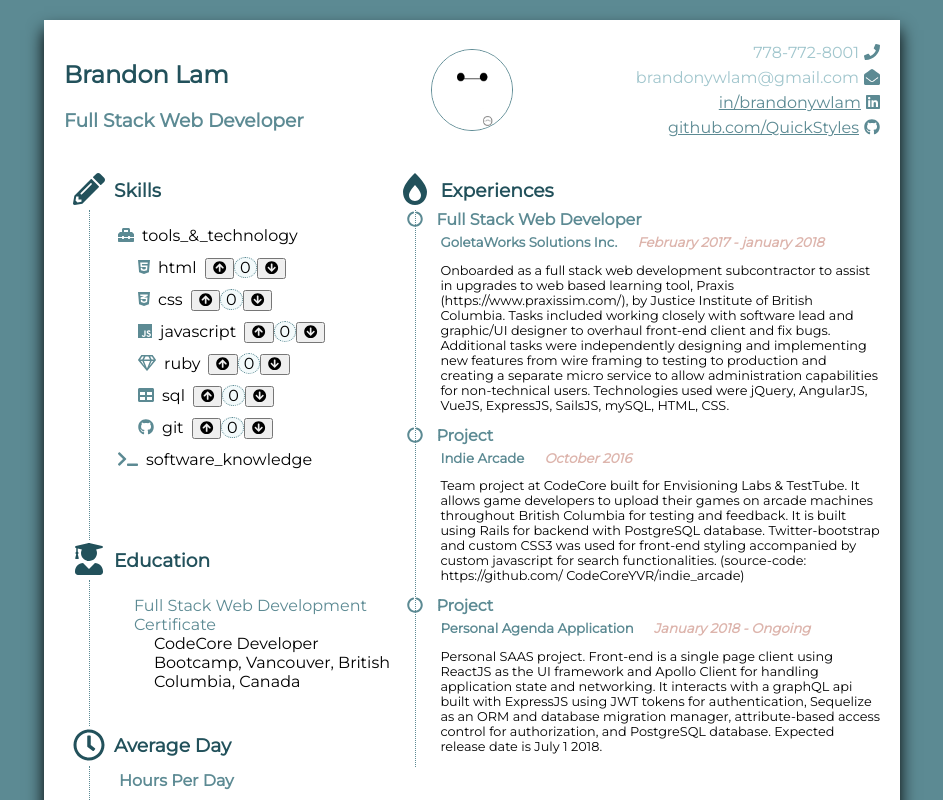
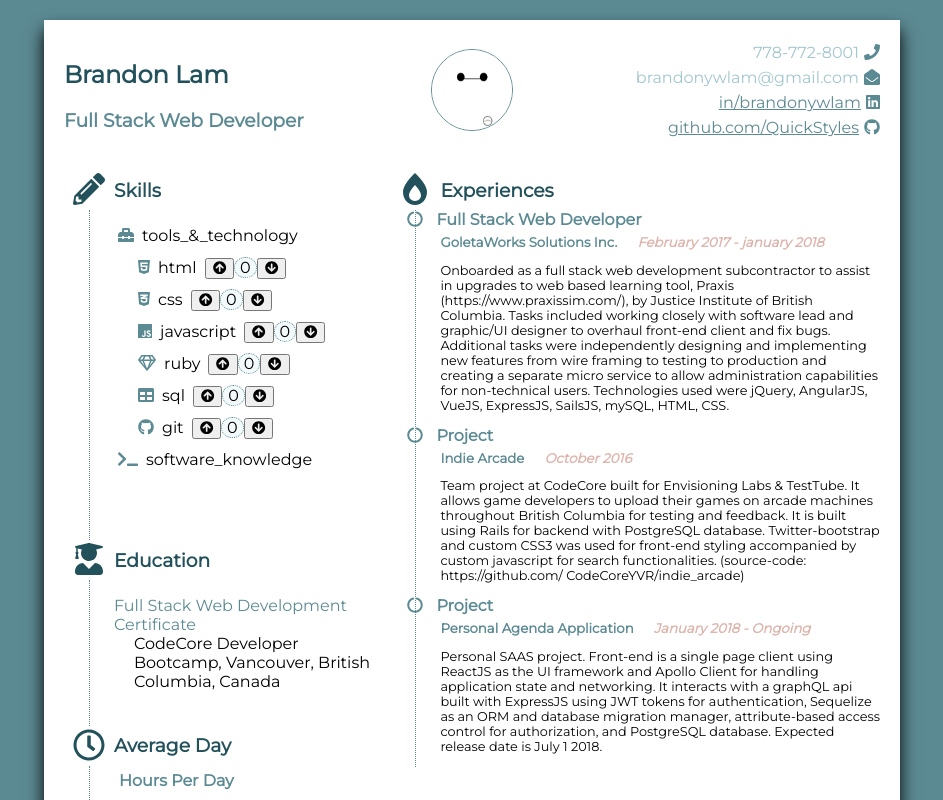
Before and after one commit to QuickStyles/react_resume, a React (Create React App) app: page / in a window 1280 px wide. Shown: the top 800 px of the page, without its empty margins (168-1111 px from the left). Built offline with nearby package versions, Linux system fonts and the light colour scheme.

Commit message:
fix positioning of education component

```diff
--- a/src/components/Education/index.js
+++ b/src/components/Education/index.js
@@ -6,7 +6,7 @@ const Education = () => {
 	return(
 		<div id='education-component'>
 			<ul>
-				<li>
+				<li style={{'padding-left':0}}>
 					<span className='education-name'>Full Stack Web Development Certificate</span>
 					<ul>
 						<li>
```
